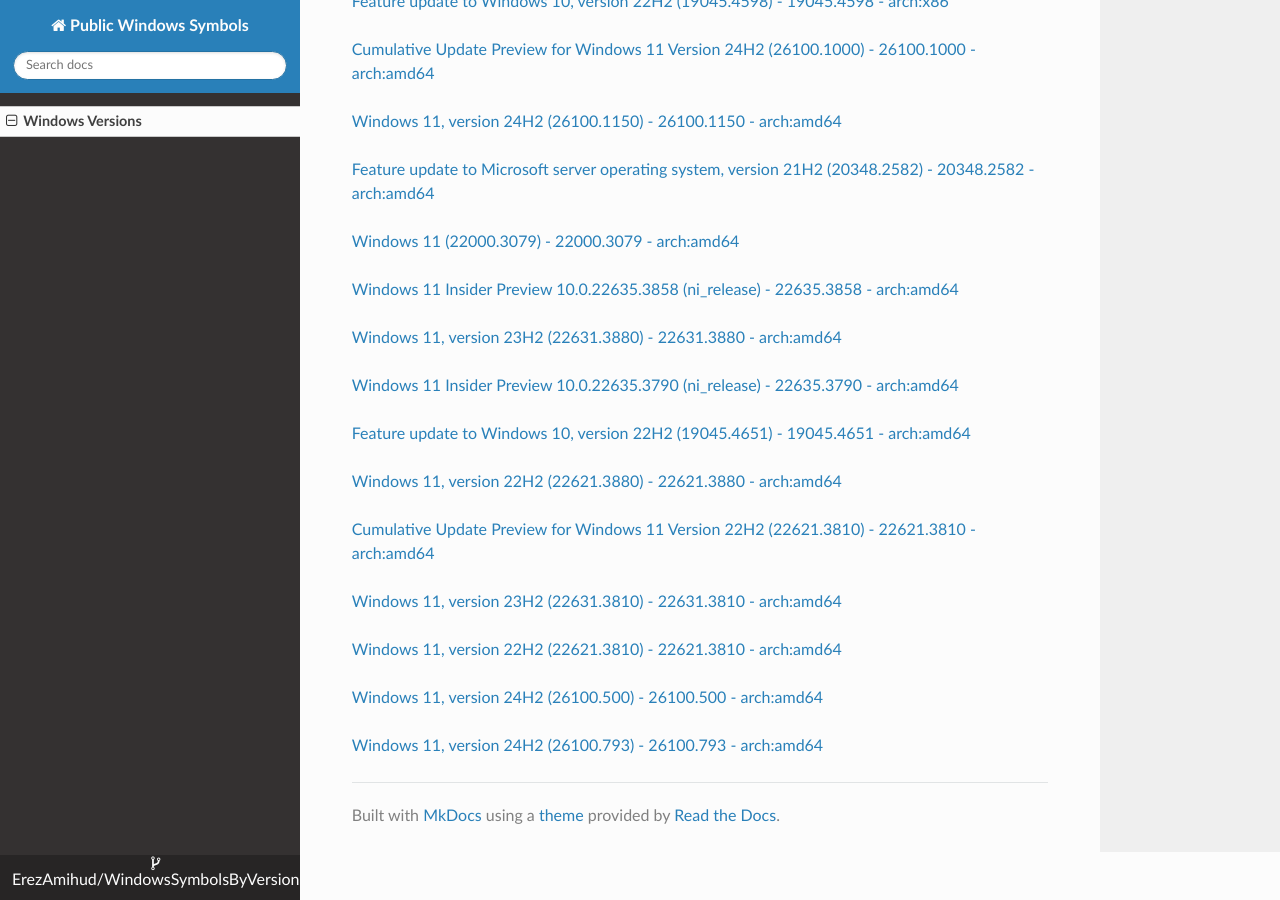
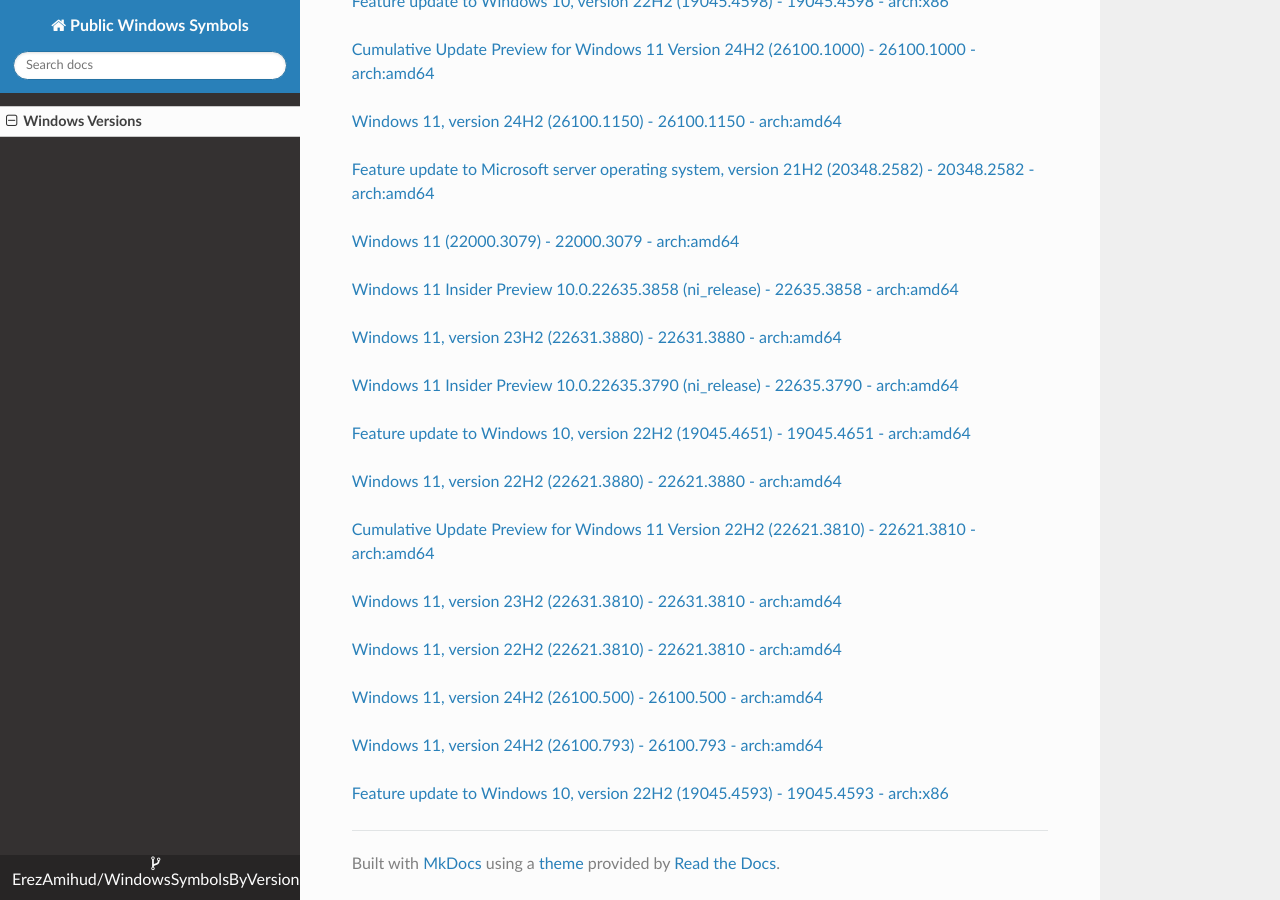
Before and after one commit to ErezAmihud/WindowsSymbolsByVersion, an MkDocs documentation site: the page built from docs/index.md, in a window 1280 px wide and 900 px high, scrolled down 11501 px. Built offline with MkDocs 1.6.1, drawn with Linux system fonts in a browser that asks for light colours; nearby versions of some CDN libraries.

Commit message:
Automated commit, add manifest for eb02aa27-e5e9-4167-9a6d-7142659f4c37

```diff
--- a/docs/index.md
+++ b/docs/index.md
@@ -598,3 +598,6 @@
 
 
 [Windows 11, version 24H2 (26100.793) - 26100.793 - arch:amd64](https://github.com/ErezAmihud/WindowsSymbolsByVersion/blob/main/manifests/806ad015-35bb-4e96-bd8b-84f0b68f6fbf.manifest)
+
+
+[Feature update to Windows 10, version 22H2 (19045.4593) - 19045.4593 - arch:x86](https://github.com/ErezAmihud/WindowsSymbolsByVersion/blob/main/manifests/eb02aa27-e5e9-4167-9a6d-7142659f4c37.manifest)
```
Also changed, not shown: process_builds.json (+1 -1 lines), 1 other file.
